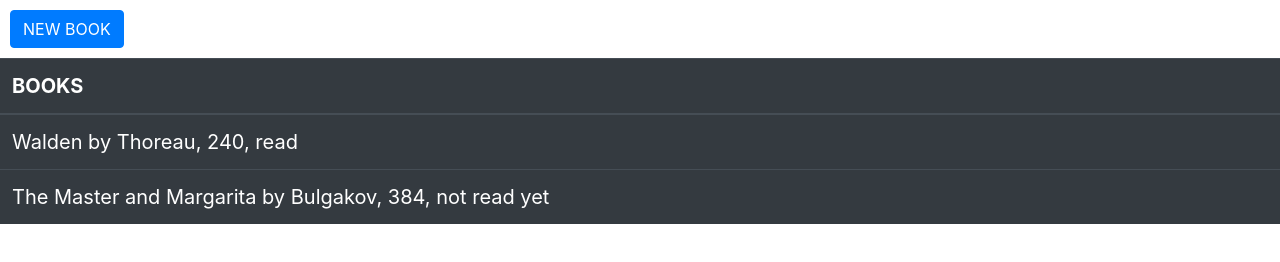
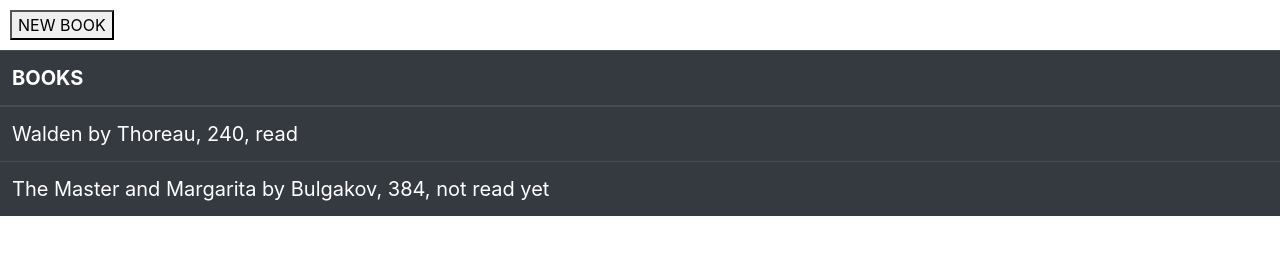
Before and after one commit to bananazigzags/library, a plain HTML site: page index.html in a window 1280 px wide. Drawn offline with nearby package versions, Linux system fonts and the light colour scheme.

Commit message:
Update index.html

```diff
--- a/index.html
+++ b/index.html
@@ -11,6 +11,7 @@
     <title>Document</title>
 </head>
 <body>
+    <script src="https://kit.fontawesome.com/a0f3616379.js" crossorigin="anonymous"></script>
     <script src="https://ajax.googleapis.com/ajax/libs/jquery/2.1.1/jquery.min.js"></script>
     <div class="form hidden" id="form">
         <button id="close" style="float: right;">X</button>
@@ -19,14 +20,14 @@
             <br>
             Author:<input type="text" id="author-form" name="author" placeholder="Thoreau, Henry David">
             <br>
-            Number of pages:<input type="number" min="0" id="num-pages-form" name="num-pages" placeholder=206>
+            Number of pages:<input type="number" min = "0" id="num-pages-form" name="num-pages" placeholder=206>
             <br>
             Read? <input type="checkbox" id="read-status-form" name="read" checked>
             <br><br>
             <input type="submit" value="Submit" id="submit">
         </form>
     </div>
-    <button class="btn btn-primary" id="new-book">NEW BOOK</button>
+    <button id="new-book">NEW BOOK</button>
     <table id="booklist" class="table table-hover table-dark">
         <thead>
             <th>BOOKS</th>
```
